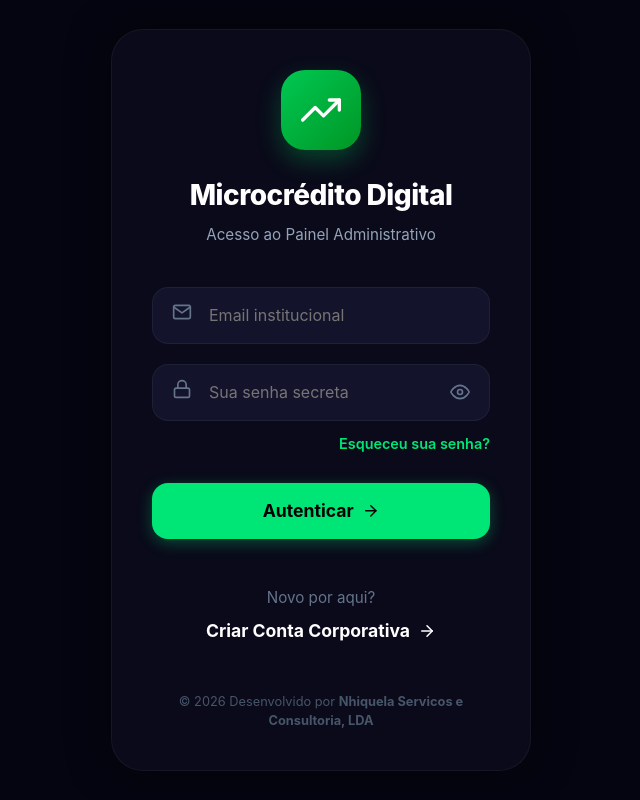
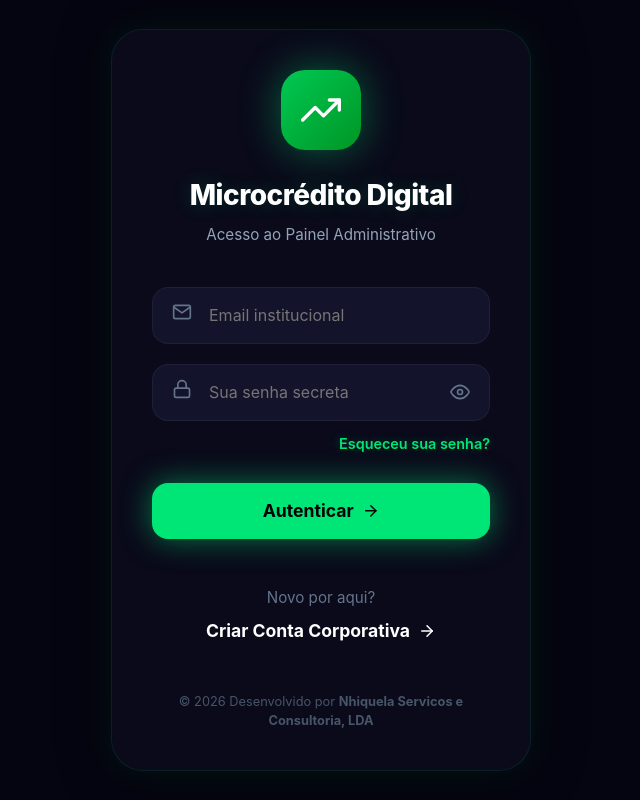
Before and after one commit to MauroPatricio/microcreditodigital, a React (Vite) app in the folder admin-web/: page /login in a window 1280 px wide. Shown: the whole page, without its empty margins (319-959 px from the left). Built offline with nearby package versions, Linux system fonts and the light colour scheme; no server answers.

Commit message:
Actualizacao

```diff
--- a/admin-web/src/pages/Login.jsx
+++ b/admin-web/src/pages/Login.jsx
@@ -45,8 +45,8 @@ const Login = () => {
                 padding: '2.5rem',
                 borderRadius: '32px',
                 background: '#0a0a1a', // Slightly lighter card bg
-                boxShadow: '0 0 40px rgba(0,0,0,0.5)',
-                border: '1px solid rgba(255,255,255,0.05)',
+                boxShadow: '0 0 50px rgba(0,0,0,0.5), 0 0 30px rgba(0, 230, 118, 0.1)', // Added neon glow
+                border: '1px solid rgba(0, 230, 118, 0.1)', // Subtle green border
                 textAlign: 'center'
             }}>
                 {/* Logo Icon */}
@@ -59,7 +59,7 @@ const Login = () => {
                     display: 'flex',
                     alignItems: 'center',
                     justifyContent: 'center',
-                    boxShadow: '0 10px 25px rgba(0, 200, 83, 0.3)'
+                    boxShadow: '0 0 40px rgba(0, 230, 118, 0.4)' // Stronger neon glow
                 }}>
                     <FiTrendingUp size={40} color="white" />
                 </div>
@@ -69,7 +69,8 @@ const Login = () => {
                     fontWeight: '800',
                     color: '#ffffff',
                     marginBottom: '0.5rem',
-                    letterSpacing: '-0.5px'
+                    letterSpacing: '-0.5px',
+                    textShadow: '0 0 20px rgba(0, 230, 118, 0.2)' // Subtle neon title glow
                 }}>
                     Microcrédito Digital
                 </h1>
@@ -172,7 +173,8 @@ const Login = () => {
                                 color: '#00e676', // Neon Green
                                 textDecoration: 'none',
                                 fontSize: '0.9rem',
-                                fontWeight: '600'
+                                fontWeight: '600',
+                                textShadow: '0 0 10px rgba(0, 230, 118, 0.3)'
                             }}
                         >
                             Esqueceu sua senha?
@@ -197,7 +199,7 @@ const Login = () => {
                             gap: '0.5rem',
                             marginTop: '0.5rem',
                             transition: 'transform 0.1s',
-                            boxShadow: '0 4px 15px rgba(0, 230, 118, 0.3)'
+                            boxShadow: '0 0 30px rgba(0, 230, 118, 0.5)' // Intense neon glow
                         }}
                         onMouseDown={(e) => e.currentTarget.style.transform = 'scale(0.98)'}
                         onMouseUp={(e) => e.currentTarget.style.transform = 'scale(1)'}
@@ -257,6 +259,7 @@ const Login = () => {
                 .login-input:focus {
                     border-color: #00e676 !important;
                     background: #1a1a35 !important;
+                    box-shadow: 0 0 20px rgba(0, 230, 118, 0.2) !important;
                 }
             `}</style>
         </div>
```
